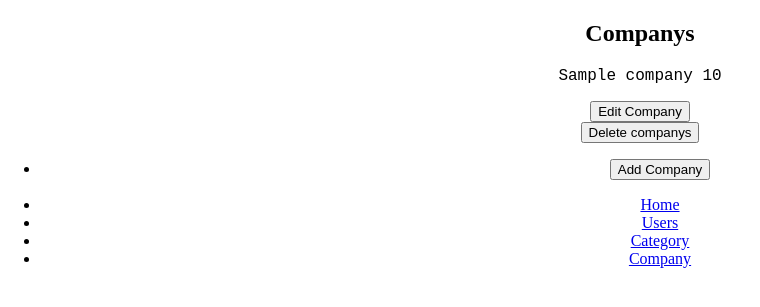
After one commit to DavidTaylor96/pythonProject_full_stack, a Flask app: template templates/companys/index.html in a window 1280 px wide. The commit adds this page. Shown: the top 307 px of the page, without its empty margins (0-760 px from the left). Run offline with Flask 2, Linux system fonts and the light colour scheme; the template is opened without the code that fills it: most values are stand-ins (such as "Sample title", 1, 10 or a date in 2020); parts of the project's set-up code (start-up, migrations or seed data) failed here and were passed over.

Commit message:
Company time

```diff
--- a/app.py
+++ b/app.py
@@ -1,13 +1,13 @@
 from flask import Flask, render_template
 
 from controllers.category_controller import categorys_blueprint
-# from controllers.company_controller import company_controller
+from controllers.company_controller import companys_blueprint
 from controllers.user_controller import users_blueprint
 
 app = Flask(__name__)
 
 app.register_blueprint(users_blueprint)
-# app.register_blueprint(companys_blueprint)
+app.register_blueprint(companys_blueprint)
 app.register_blueprint(categorys_blueprint)
 
 
--- a/repositories/category_repository.py
+++ b/repositories/category_repository.py
@@ -41,3 +41,9 @@ def delete(id):
   sql = "DELETE FROM categorys WHERE id = %s"
   values = [id]
   run_sql(sql, values)
+
+
+def update(company):
+  sql = "UPDATE companys SET (name, amount, category.id) = (%s, %s, %s) WHERE id = %s"
+  values = [company.name, company.amount, company.category.id, company.id]
+  run_sql(sql, values)
--- a/templates/base.html
+++ b/templates/base.html
@@ -22,7 +22,10 @@
         <a href="/users">Users</a>
       </li>
       <li>
-        <a href="/categorys">Add Category</a>
+        <a href="/categorys">Category</a>
+      </li>
+      <li>
+        <a href="/companys">Company</a>
       </li>
     </ul>
   </nav>
--- a/templates/categorys/index.html
+++ b/templates/categorys/index.html
@@ -13,7 +13,7 @@
    <nav>
     <ul>
       <li>
-        <a href="/categorys/new">Add Categorys</a>
+        <a href="/categorys/new"><button type="submit">Add Categorys</button></a>
       </li>
     </ul>
   </nav>
--- /dev/null
+++ b/templates/companys/index.html
@@ -0,0 +1,21 @@
+{% extends 'base.html' %}
+{% block content %}
+   <h2>Companys</h2>
+
+   {% for company in companys %}
+   <section>
+     <p>{{ company.name }} {{ company.amount }}</p>
+     <a href="/companys/{{ company.id }}/edit"><button type="submit" id=button1>Edit Company</button></a>
+     <form action="/companys/{{ company.id }}/delete" method="POST">
+      <button id="button1" type="submit">Delete companys</button>
+    </form>
+   </section>
+   {% endfor %}
+   <nav>
+    <ul>
+      <li>
+        <a href="/companys/new"><button type="submit">Add Company</button></a>
+      </li>
+    </ul>
+  </nav>
+{% endblock %}
```
Also changed, not shown: controllers/company_controller.py (+54 -0 lines), repositories/company_repository.py (+10 -10 lines).
